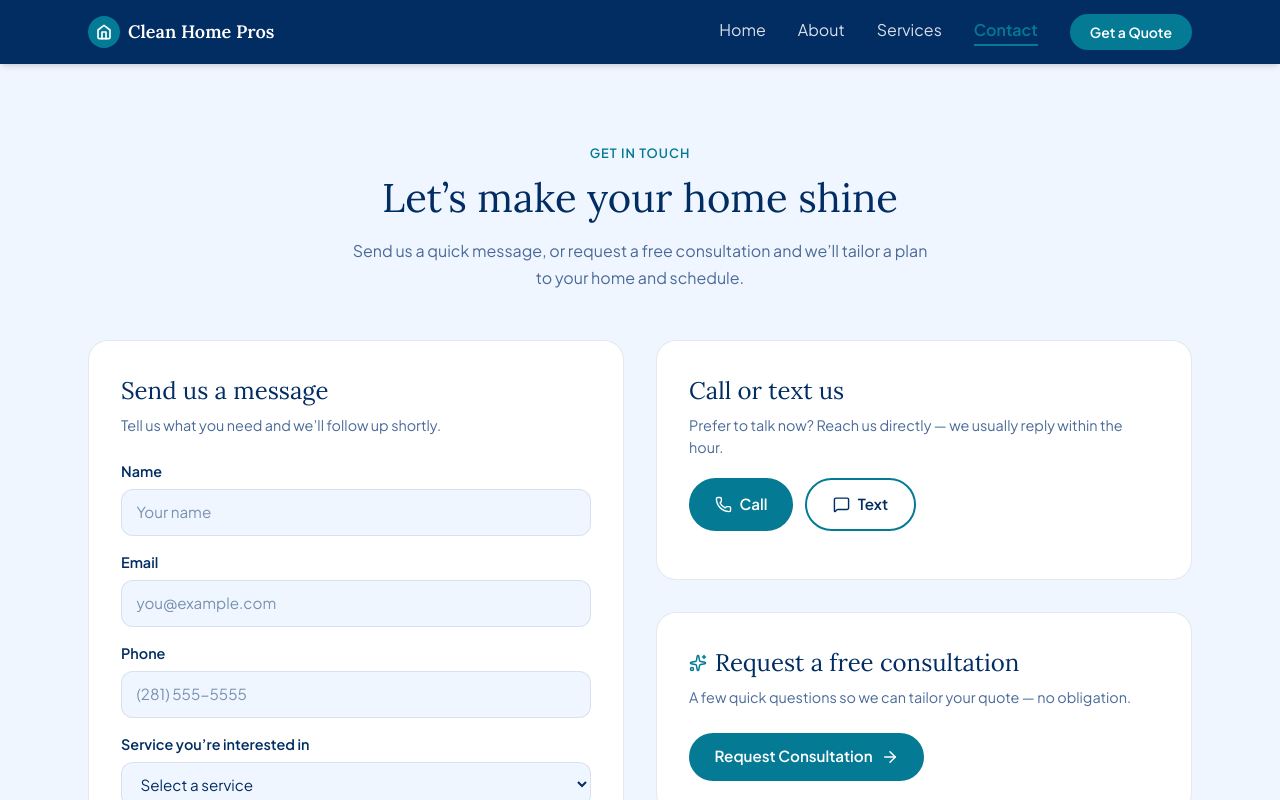
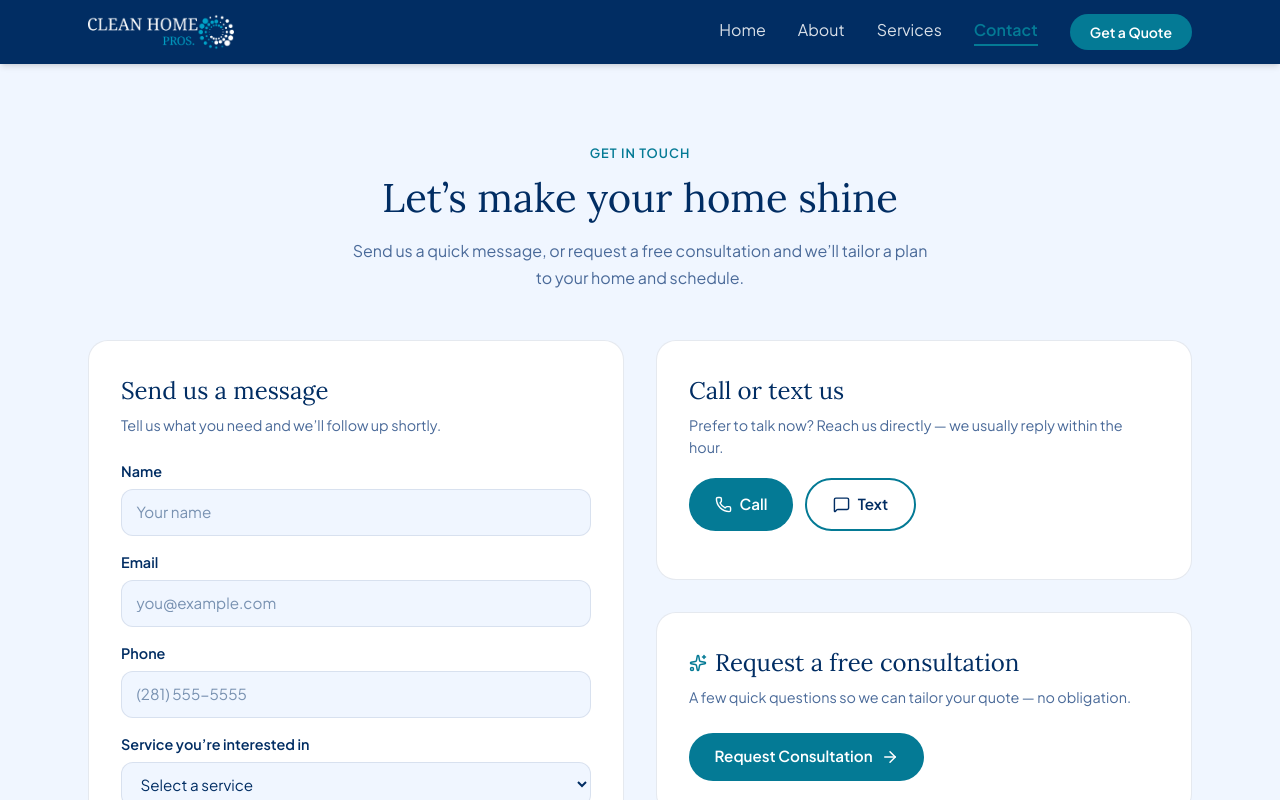
Before and after one commit to rmathew21/clean-home-pros, a Next.js app: page /contact in a window 1280 px wide. Shown: the top 800 px of the page. Built offline with nearby package versions, Linux system fonts and the light colour scheme.

Commit message:
feat: added logos to navbar and footer

```diff
--- a/components/Footer.tsx
+++ b/components/Footer.tsx
@@ -1,5 +1,7 @@
 import Link from "next/link";
 import { Phone, Mail, MapPin } from "lucide-react";
+import Image from "next/image";
+import logoReversed from "@/app/assets/clean-home-pros-logo-reversed.png"
 
 export function Footer() {
   return (
@@ -7,7 +9,10 @@ export function Footer() {
       <div className="max-w-6xl mx-auto px-6 py-14 grid grid-cols-1 md:grid-cols-3 gap-10">
         <div>
           <div className="flex items-center gap-2 mb-4">
-            <div
+            <Link href='/' className="flex items-center text-white no-underline">
+              <Image src={logoReversed} alt="Clean Home Pros" className="h-9 w-auto" priority />
+            </Link>
+            {/* <div
               style={{ backgroundColor: "#047A95" }}
               className="w-8 h-8 rounded-full flex items-center justify-center"
             >
@@ -30,7 +35,7 @@ export function Footer() {
               className="text-lg"
             >
               Clean Home Pros LLC
-            </span>
+            </span> */}
           </div>
           <p
             style={{
--- a/components/Navbar.tsx
+++ b/components/Navbar.tsx
@@ -4,6 +4,9 @@ import { useState } from "react";
 import Link from "next/link";
 import { usePathname } from "next/navigation";
 import { Menu, X } from "lucide-react";
+import Image from "next/image";
+import logo from "@/app/assets/logo.jpeg";
+import logoReversed from "@/app/assets/clean-home-pros-logo-reversed.png";
 
 export function Navbar() {
   const [open, setOpen] = useState(false);
@@ -25,31 +28,13 @@ export function Navbar() {
       className="sticky top-0 z-50 shadow-md"
     >
       <div className="max-w-6xl mx-auto px-6 flex items-center justify-between h-16">
-        <Link
-          href="/"
-          className="flex items-center gap-2 text-white no-underline"
-        >
-          <div
-            style={{ backgroundColor: "#047A95" }}
-            className="w-8 h-8 rounded-full flex items-center justify-center"
-          >
-            <svg
-              width="16"
-              height="16"
-              viewBox="0 0 24 24"
-              fill="none"
-              stroke="white"
-              strokeWidth="2.5"
-              strokeLinecap="round"
-              strokeLinejoin="round"
-            >
-              <path d="M3 9l9-7 9 7v11a2 2 0 0 1-2 2H5a2 2 0 0 1-2-2z" />
-              <polyline points="9 22 9 12 15 12 15 22" />
-            </svg>
-          </div>
-          <span style={{ fontFamily: 'var(--font-lora), serif', fontWeight: 600 }} className="text-white text-lg leading-tight">
-            Clean Home Pros
-          </span>
+        <Link href="/" className="flex items-center text-white no-underline">
+          <Image
+            src={logoReversed}
+            alt="Clean Home Pros"
+            className="h-9 w-auto"
+            priority
+          />
         </Link>
 
         {/* Desktop Nav */}
@@ -60,21 +45,23 @@ export function Navbar() {
               href={link.to}
               className="no-underline transition-colors"
               style={{
-                        color: isActive(link.to) ? '#047A95' : 'rgba(255,255,255,0.85)',
-                        fontFamily: 'var(--font-jakarta), sans-serif',
+                color: isActive(link.to) ? "#047A95" : "rgba(255,255,255,0.85)",
+                fontFamily: "var(--font-jakarta), sans-serif",
                 fontWeight: isActive(link.to) ? 600 : 400,
-                        borderBottom: isActive(link.to) ? '2px solid #047A95' : '2px solid transparent',
-                        paddingBottom: '2px',
+                borderBottom: isActive(link.to)
+                  ? "2px solid #047A95"
+                  : "2px solid transparent",
+                paddingBottom: "2px",
               }}
             >
               {link.label}
             </Link>
           ))}
           <Link
-                href='/contact'
+            href="/contact"
             style={{
-                    backgroundColor: '#047A95',
-                    fontFamily: 'var(--font-jakarta), sans-serif',
+              backgroundColor: "#047A95",
+              fontFamily: "var(--font-jakarta), sans-serif",
               fontWeight: 600,
             }}
             className="text-white px-5 py-2 rounded-full text-sm hover:opacity-90 transition-opacity no-underline"
@@ -95,7 +82,13 @@ export function Navbar() {
 
       {/* Mobile menu */}
       {open && (
-        <div style={{ backgroundColor: '#012D63', borderTop: '1px solid rgba(255,255,255,0.1)' }} className="md:hidden px-6 pb-4">
+        <div
+          style={{
+            backgroundColor: "#012D63",
+            borderTop: "1px solid rgba(255,255,255,0.1)",
+          }}
+          className="md:hidden px-6 pb-4"
+        >
           {links.map((link) => (
             <Link
               key={link.to}
@@ -103,9 +96,9 @@ export function Navbar() {
               onClick={() => setOpen(false)}
               className="block py-3 no-underline border-b"
               style={{
-                        color: isActive(link.to) ? '#047A95' : 'rgba(255,255,255,0.85)',
-                        borderColor: 'rgba(255,255,255,0.08)',
-                        fontFamily: 'var(--font-jakarta), sans-serif',
+                color: isActive(link.to) ? "#047A95" : "rgba(255,255,255,0.85)",
+                borderColor: "rgba(255,255,255,0.08)",
+                fontFamily: "var(--font-jakarta), sans-serif",
                 fontWeight: isActive(link.to) ? 600 : 400,
               }}
             >
@@ -113,9 +106,12 @@ export function Navbar() {
             </Link>
           ))}
           <Link
-                href='/contact'
+            href="/contact"
             onClick={() => setOpen(false)}
-                style={{ backgroundColor: '#047A95', fontFamily: 'var(--font-jakarta), sans-serif' }}
+            style={{
+              backgroundColor: "#047A95",
+              fontFamily: "var(--font-jakarta), sans-serif",
+            }}
             className="mt-4 block text-center text-white px-5 py-2 rounded-full text-sm font-semibold no-underline"
           >
             Get a Quote
```
Also changed, not shown: app/assets/clean-home-pros-logo-reversed.png (added), app/assets/logo.jpeg (added). Lines whose indentation alone changed are shown as unchanged.
